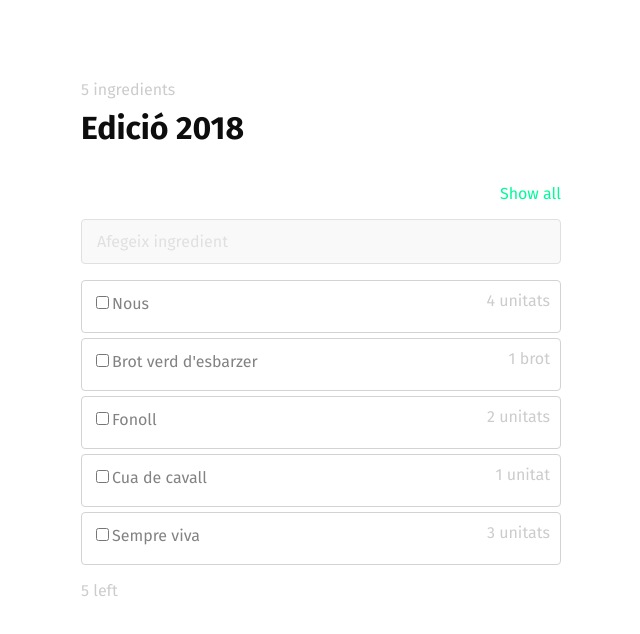
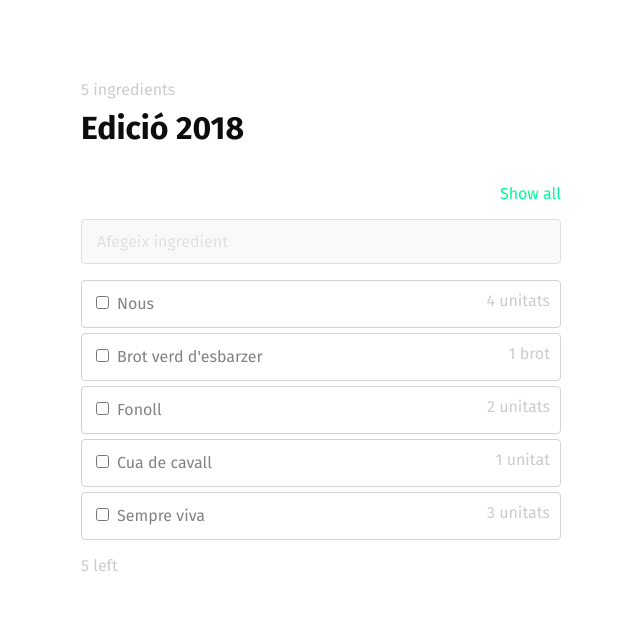
Before and after one commit to sauloperez/ratafiapp, a React (Create React App) app: page / in a window 1280 px wide. Shown: the top 634 px of the page, without its empty margins (319-959 px from the left). Built offline with nearby package versions, Linux system fonts and the light colour scheme.

Commit message:
Space out checkbox and label in list item

```diff
--- a/src/IngredientListItem.jsx
+++ b/src/IngredientListItem.jsx
@@ -21,7 +21,7 @@ class IngredientListItem extends React.Component {
 
   getClassName() {
     const { collected } = this.props;
-    let className = 'IngredientListItem IngredientListItem--label';
+    let className = 'IngredientListItem--label';
 
     if (collected) {
       className += ` ${className}-disabled`;
@@ -78,11 +78,12 @@ class IngredientListItem extends React.Component {
       );
     } else {
       content = (
-        <div className="IngredientListItem IngredientListItem--wrapper">
+        <div className="IngredientListItem--wrapper">
           <input
             type="checkbox"
             checked={collected}
             onChange={() => onClick(id)}
+            style={{ marginRight: '8px' }}
           />
           <span className={this.getClassName()} onClick={this.toggleEditing} role="button" tabIndex="-1"> {name} </span>
           <span style={{ float: 'right' }} className="subtle">{amount}</span>
```
